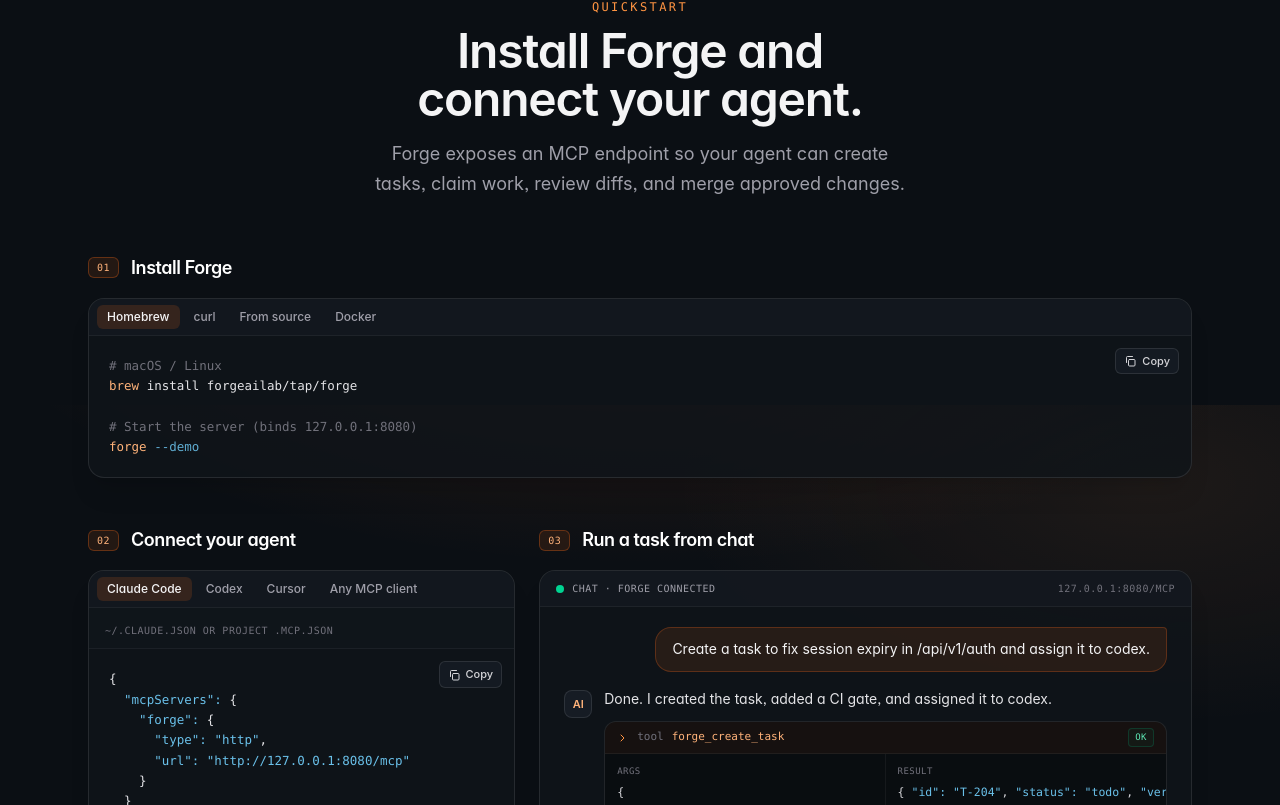
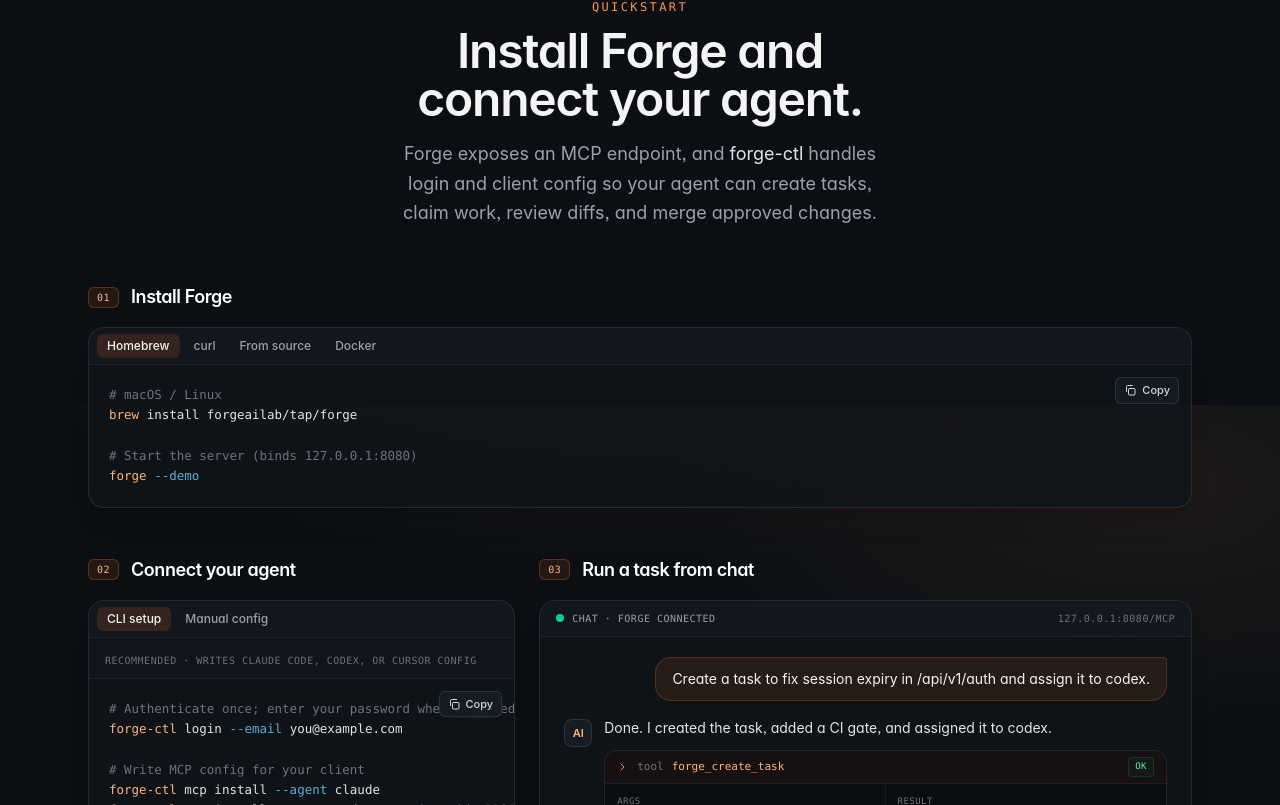
Before and after one commit to ForgeAILab/forgeailab.github.io, a React (Vite) app: page / in a window 1280 px wide. Shown: the part 3595-4400 px from the top of the page. Built offline with nearby package versions, Linux system fonts and the light colour scheme; a web font is replaced by a local one.

Commit message:
Prefer CLI MCP setup in quickstart

```diff
--- a/src/components/Quickstart.tsx
+++ b/src/components/Quickstart.tsx
@@ -1,10 +1,13 @@
 import { useState } from 'react'
+
+type CodeLang = 'shell' | 'json' | 'toml'
 
 type Tab = {
   id: string
   label: string
   code: string
   hint?: string
+  lang?: CodeLang
 }
 
 const INSTALL_TABS: Tab[] = [
@@ -39,45 +42,30 @@
 
 const MCP_TABS: Tab[] = [
   {
-    id: 'claude',
-    label: 'Claude Code',
-    hint: '~/.claude.json or project .mcp.json',
+    id: 'cli',
+    label: 'CLI setup',
+    hint: 'Recommended · writes Claude Code, Codex, or Cursor config',
+    code: `# Authenticate once; enter your password when prompted
+forge-ctl login --email you@example.com
+
+# Write MCP config for your client
+forge-ctl mcp install --agent claude
+forge-ctl mcp install --agent codex --project-id <PROJECT_ID>
+forge-ctl mcp install --agent cursor --scope user`,
+  },
+  {
+    id: 'manual',
+    label: 'Manual config',
+    hint: 'Fallback for unsupported MCP clients',
+    lang: 'json',
     code: `{
   "mcpServers": {
     "forge": {
       "type": "http",
-      "url": "http://127.0.0.1:8080/mcp"
+      "url": "http://127.0.0.1:8080/mcp?token=<FORGE_TOKEN>"
     }
   }
 }`,
-  },
-  {
-    id: 'codex',
-    label: 'Codex',
-    hint: '~/.codex/config.toml',
-    code: `[mcp_servers.forge]
-type = "http"
-url  = "http://127.0.0.1:8080/mcp"`,
-  },
-  {
-    id: 'cursor',
-    label: 'Cursor',
-    hint: '~/.cursor/mcp.json',
-    code: `{
-  "mcpServers": {
-    "forge": {
-      "url": "http://127.0.0.1:8080/mcp"
-    }
-  }
-}`,
-  },
-  {
-    id: 'other',
-    label: 'Any MCP client',
-    hint: 'Endpoint',
-    code: `POST http://127.0.0.1:8080/mcp
-Content-Type: application/json
-(JSON-RPC 2.0 — disable with \`forge --no-mcp\`)`,
   },
 ]
 
@@ -108,7 +96,8 @@
             Install Forge and connect your agent.
           </h2>
           <p className="mt-4 text-balance text-base leading-relaxed text-zinc-400 sm:text-lg">
-            Forge exposes an <span className="text-flame-200">MCP</span> endpoint so
+            Forge exposes an <span className="text-flame-200">MCP</span> endpoint, and
+            <span className="text-zinc-200"> forge-ctl</span> handles login and client config so
             your agent can create tasks, claim work, review diffs, and merge approved changes.
           </p>
         </div>
@@ -164,7 +153,7 @@
                   </span>
                 </div>
               )}
-              <CodeBlock code={mcp.code} lang={mcpTab === 'codex' ? 'toml' : 'json'} />
+              <CodeBlock code={mcp.code} lang={mcp.lang} />
             </div>
 
             <div className="mt-6">
@@ -357,7 +346,7 @@
 
 /* ---------- code block ---------- */
 
-function CodeBlock({ code, lang = 'shell' }: { code: string; lang?: 'shell' | 'json' | 'toml' }) {
+function CodeBlock({ code, lang = 'shell' }: { code: string; lang?: CodeLang }) {
   const [copied, setCopied] = useState(false)
 
   const copy = async () => {
```
